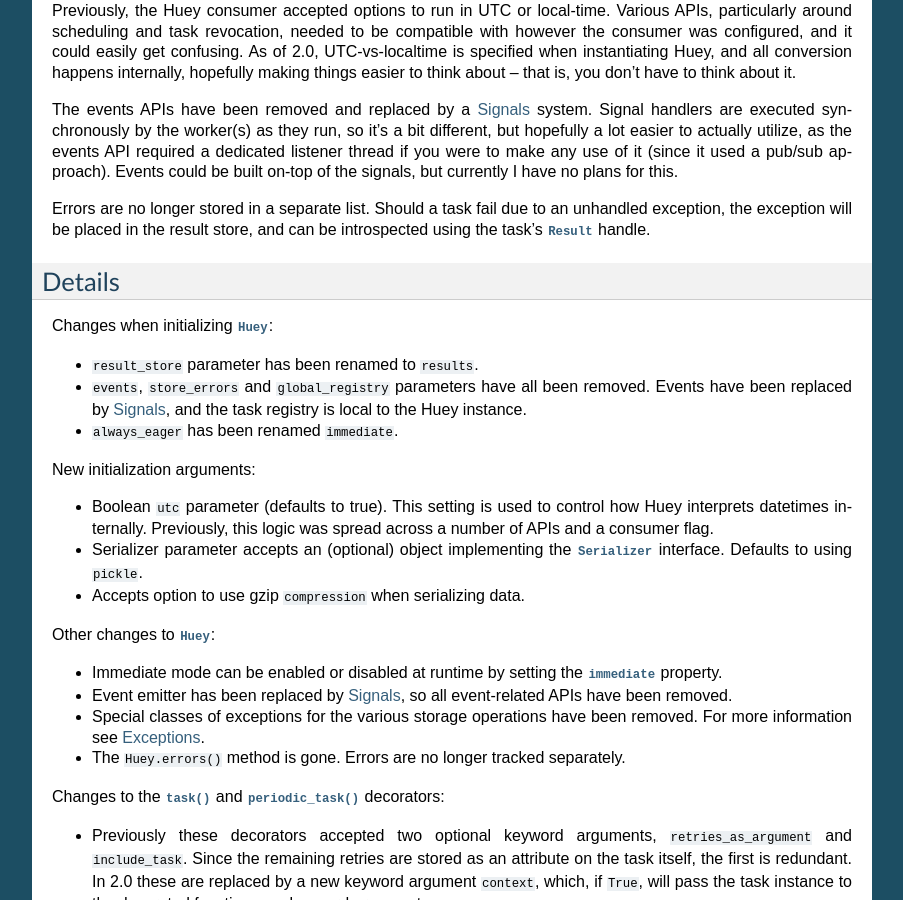
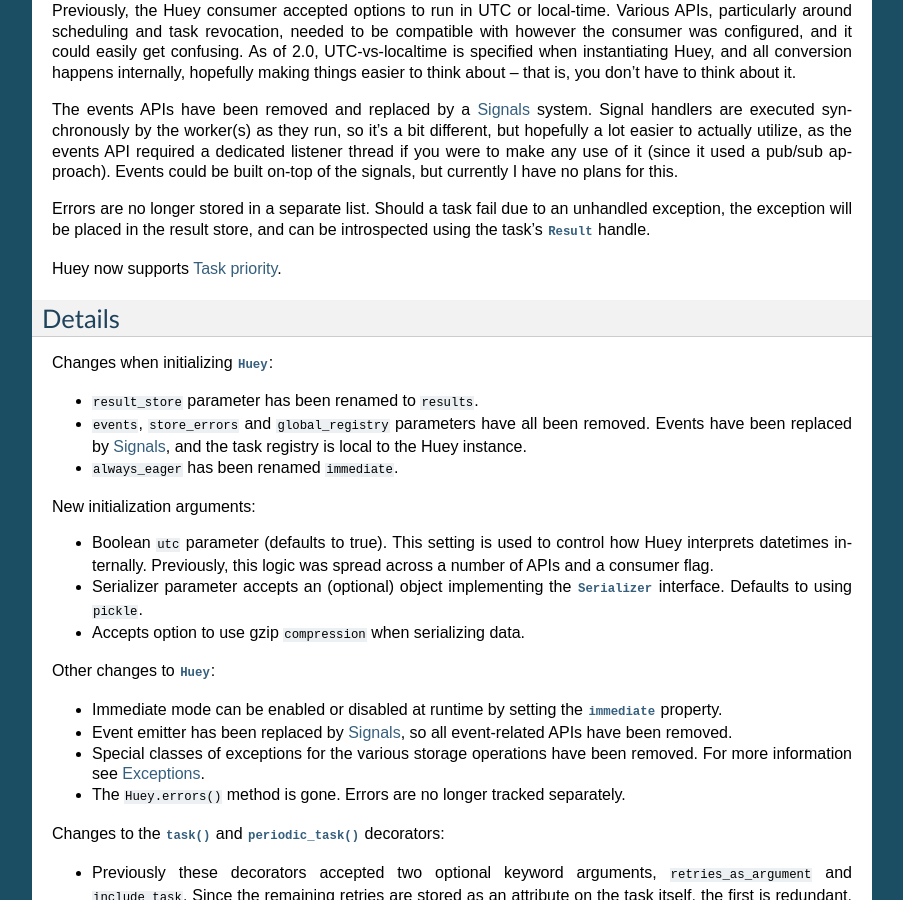
Before and after one commit to coleifer/huey, a Sphinx documentation site: the page built from docs/changes.rst, in a window 1280 px wide and 900 px high, scrolled down 445 px. Shown: the whole window, without its empty margins (198-1101 px from the left). Built offline with Sphinx 7.4.7, drawn with Linux system fonts in a browser that asks for light colours.

Commit message:
Changes docs and notes.

```diff
--- a/README.rst
+++ b/README.rst
@@ -17,6 +17,7 @@ huey supports:
 * schedule tasks to execute at a given time, or after a given delay
 * schedule recurring tasks, like a crontab
 * automatically retry tasks that fail
+* task prioritization
 * task result storage
 * task locking
 * task pipelines and chains
--- a/docs/changes.rst
+++ b/docs/changes.rst
@@ -41,6 +41,8 @@ signals, but currently I have no plans for this.
 Errors are no longer stored in a separate list. Should a task fail due to an
 unhandled exception, the exception will be placed in the result store, and can
 be introspected using the task's :py:class:`Result` handle.
+
+Huey now supports :ref:`priority`.
 
 Details
 -------
```
Also changed, not shown: CHANGELOG.md (+1 -0 lines).
